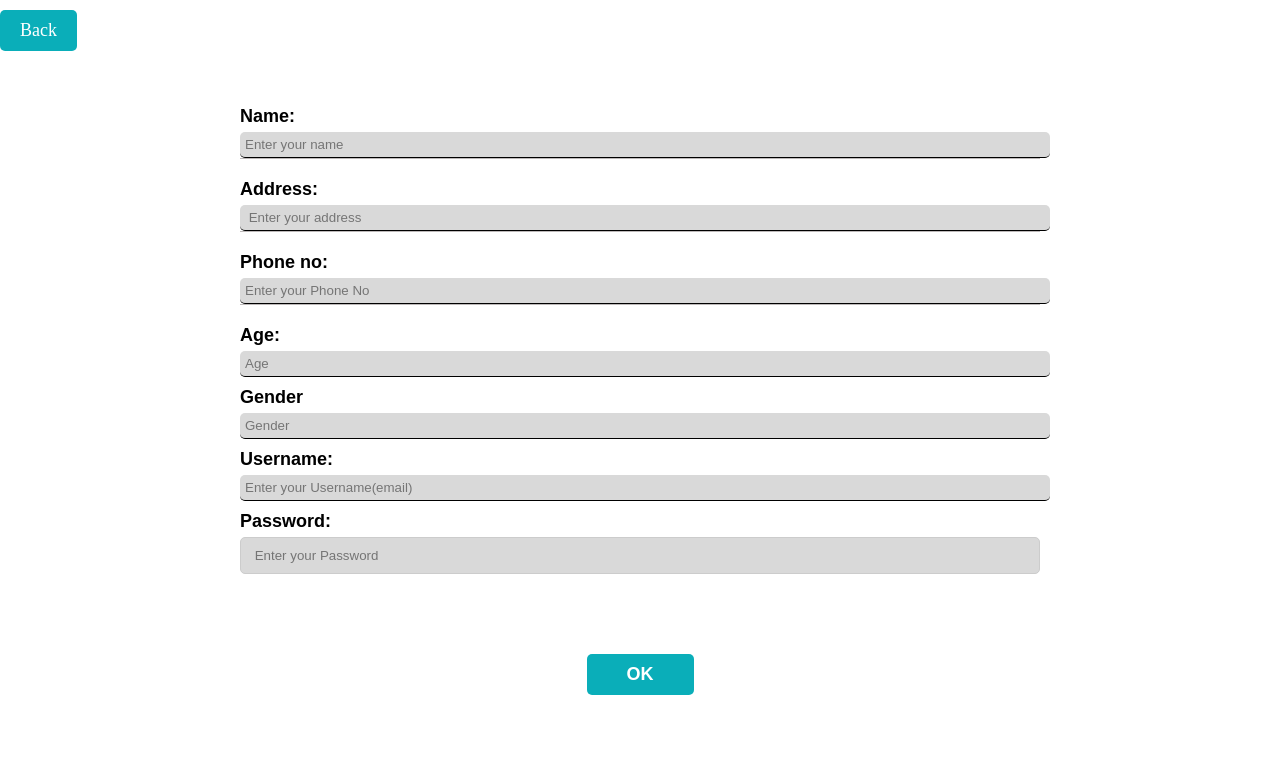
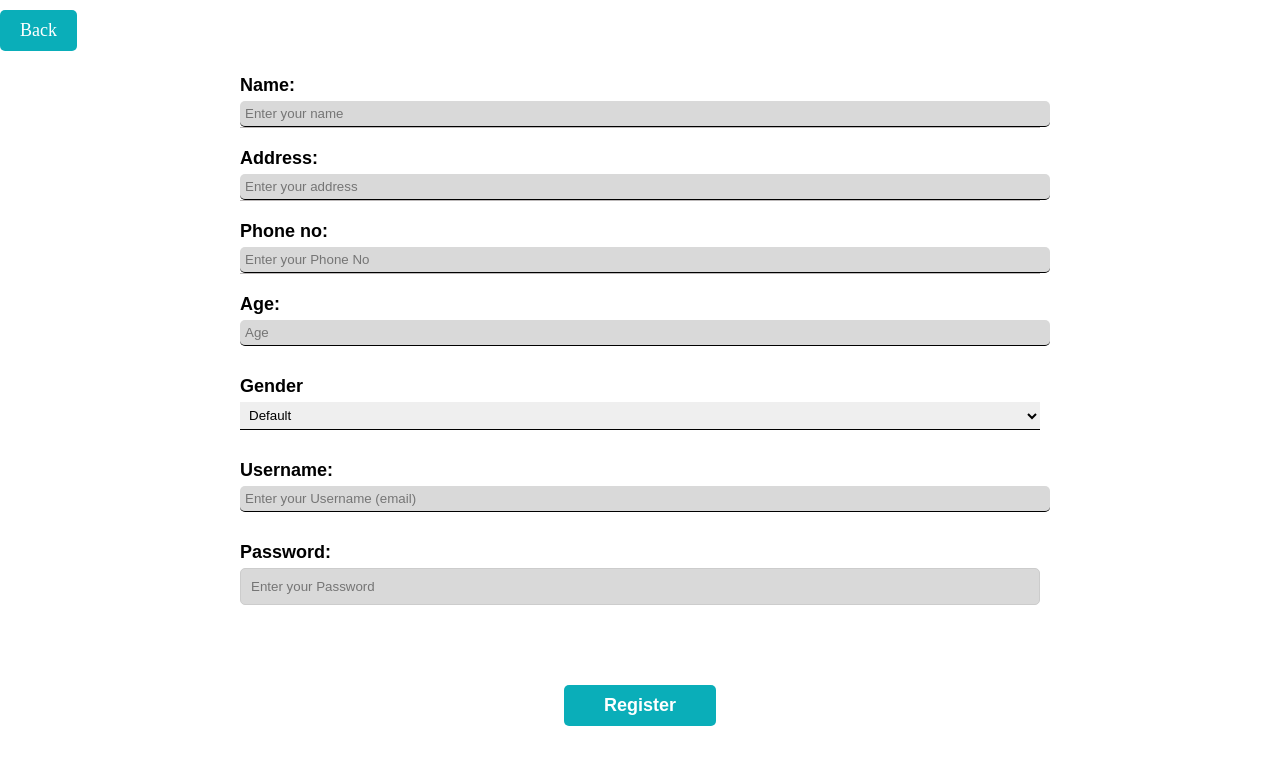
Before and after one commit to Arundhathi-R/HTMS2, a React (Create React App) app in the folder miniproj/src/: page /signup in a window 1280 px wide. Shown: the top 764 px of the page. Built offline with nearby package versions, Linux system fonts and the light colour scheme; the HTML template or start-up script is replaced by a standard one.

Commit message:
sign up page modified

```diff
--- a/miniproj/src/signup/signup.css
+++ b/miniproj/src/signup/signup.css
@@ -1,8 +1,9 @@
+
   .signup-container {
     display: flex;
-    flex-direction: column ;
+    flex-direction: column;
     justify-content: center;
-    align-items: center ;
+    align-items: center;
     height: 100vh;
     background-color: #fff;
 }
@@ -16,7 +17,7 @@
     margin-bottom: 20px;
 }
 
-  .input-container input {
+.input-container input, .input-container select {
     width: 100%;
     border: none;
     border-bottom: 1px solid #000;
@@ -29,6 +30,7 @@
     border-bottom: 1px solid #bdb9b9;
     margin-top: -10px;
 }
+
 .ok-button {
     background-color: #0aaeb9;
     color: #fff;
@@ -38,5 +40,41 @@
 }
 
 .ok-button:hover {
-    background-color:#0aaeb9;
+    background-color: #098ea0;
 }
+
+.error-message {
+    color: red;
+    font-size: 14px;
+}
+
+.modal {
+    position: fixed;
+    top: 0;
+    left: 0;
+    width: 100%;
+    height: 100%;
+    display: flex;
+    justify-content: center;
+    align-items: center;
+    background-color: rgba(0, 0, 0, 0.5);
+}
+
+.modal-content {
+    background-color: #fff;
+    padding: 20px;
+    border-radius: 5px;
+    text-align: center;
+}
+
+.modal-ok-button {
+    background-color: #0aaeb9;
+    color: #fff;
+    border: none;
+    padding: 10px 20px;
+    cursor: pointer;
+}
+
+.modal-ok-button:hover {
+    background-color: #098ea0;
+}
--- a/miniproj/src/signup/signup.js
+++ b/miniproj/src/signup/signup.js
@@ -1,41 +1,63 @@
-import React from 'react';
+import React, { useState } from 'react';
 import './signup.css';
 import { useNavigate } from 'react-router-dom';
 import { createUserWithEmailAndPassword } from 'firebase/auth';
 import { auth, db } from '../config/firebase';
-import { collection,addDoc } from 'firebase/firestore';
+import { collection, addDoc } from 'firebase/firestore';
 
 const Signup = () => {
     const navigate = useNavigate();
+    const [errorMessage, setErrorMessage] = useState('');
+    const [showSuccessModal, setShowSuccessModal] = useState(false);
 
     const handleokButtonClick = async () => {
         const name = document.getElementById('Name').value;
         const address = document.getElementById('Address').value;
-        const phone = document.getElementById('Phone no').value;
+        const phone = document.getElementById('Phone').value;
         const age = document.getElementById('Age').value;
         const gender = document.getElementById('Gender').value;
         const password = document.getElementById('Password').value;
         const email = document.getElementById('Username').value;
 
+        if (address.trim() === '') {
+            setErrorMessage('Address cannot be empty.');
+            return;
+        }
+
+        if (!/^\d{10}$/.test(phone)) {
+            setErrorMessage('Phone number must be a 10-digit number.');
+            return;
+        }
+
+        if (parseInt(age) < 18) {
+            setErrorMessage('Age must be 18 or older.');
+            return;
+        }
+
         try {
             // register new patients
             await createUserWithEmailAndPassword(auth, email, password);
             const docRef1 = await addDoc(collection(db, "Patients"), {
-              Address: address,
-              Age: age,
-              Gender: gender,
-              Name: name,
-              Phone: phone,
+                Address: address,
+                Age: age,
+                Gender: gender,
+                Name: name,
+                Phone: phone,
             });
             console.log("Document written with ID: ", docRef1.id);
-            navigate('/login');
+            setShowSuccessModal(true);
         } catch (error) {
             console.error('Error signing up:', error.message);
-            // error handling
+            setErrorMessage('Error signing up: ' + error.message);
         }
     };
 
     const handlebackButtonClick = () => {
+        navigate('/login');
+    };
+
+    const handleModalClose = () => {
+        setShowSuccessModal(false);
         navigate('/login');
     };
 
@@ -51,26 +73,47 @@ const Signup = () => {
                 </div>
                 <div className="input-container">
                     <label htmlFor="Address">Address:</label>
-                    <input type="text" id="Address" placeholder=" Enter your address" />
+                    <input type="text" id="Address" placeholder="Enter your address" />
                     <hr className="line" />
                 </div>
                 <div className="input-container">
-                    <label htmlFor='Phone no'>Phone no:</label>
-                    <input type="tel" id="Phone no" placeholder="Enter your Phone No" />
+                    <label htmlFor='Phone'>Phone no:</label>
+                    <input type="tel" id="Phone" placeholder="Enter your Phone No" />
                     <hr className="line" />
                 </div>
                 <div className="input-container">
                     <label htmlFor='Age'>Age:</label>
-                    <input type="text" id="Age" placeholder="Age" />
+                    <input type="number" id="Age" placeholder="Age" />
+                </div>
+                <div className="input-container">
                     <label htmlFor='Gender'>Gender</label>
-                    <input type="text" id="Gender" placeholder="Gender" />
+                    <select id="Gender">
+                        <option value="default">Default</option>
+                        <option value="female">Female</option>
+                        <option value="male">Male</option>
+                        <option value="other">Other</option>
+                    </select>
+                </div>
+                <div className="input-container">
                     <label htmlFor='Username'>Username:</label>
-                    <input type="email" id="Username" placeholder="Enter your Username(email)" />
+                    <input type="email" id="Username" placeholder="Enter your Username (email)" />
+                </div>
+                <div className="input-container">
                     <label htmlFor='Password'>Password:</label>
-                    <input type="password" id="Password" placeholder=" Enter your Password" />
+                    <input type="password" id="Password" placeholder="Enter your Password" />
                 </div>
+                {errorMessage && <p className="error-message">{errorMessage}</p>}
             </form>
-            <button className="ok-button" onClick={handleokButtonClick}>OK</button>
+            <button className="ok-button" onClick={handleokButtonClick}>Register</button>
+
+            {showSuccessModal && (
+                <div className="modal">
+                    <div className="modal-content">
+                        <p>Registration successful!</p>
+                        <button className="modal-ok-button" onClick={handleModalClose}>OK</button>
+                    </div>
+                </div>
+            )}
         </div>
     );
 };
```
Lines whose indentation alone changed are shown as unchanged.
